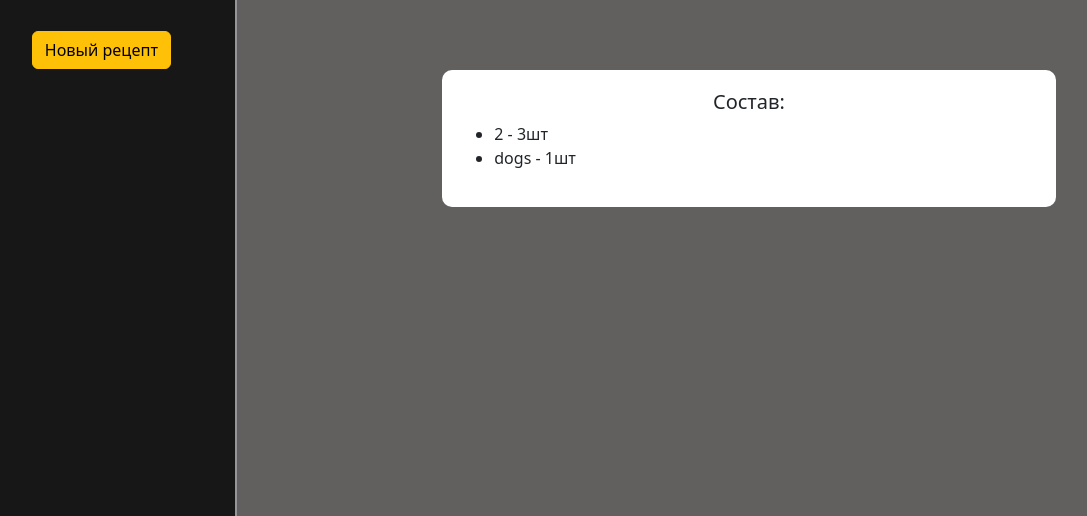
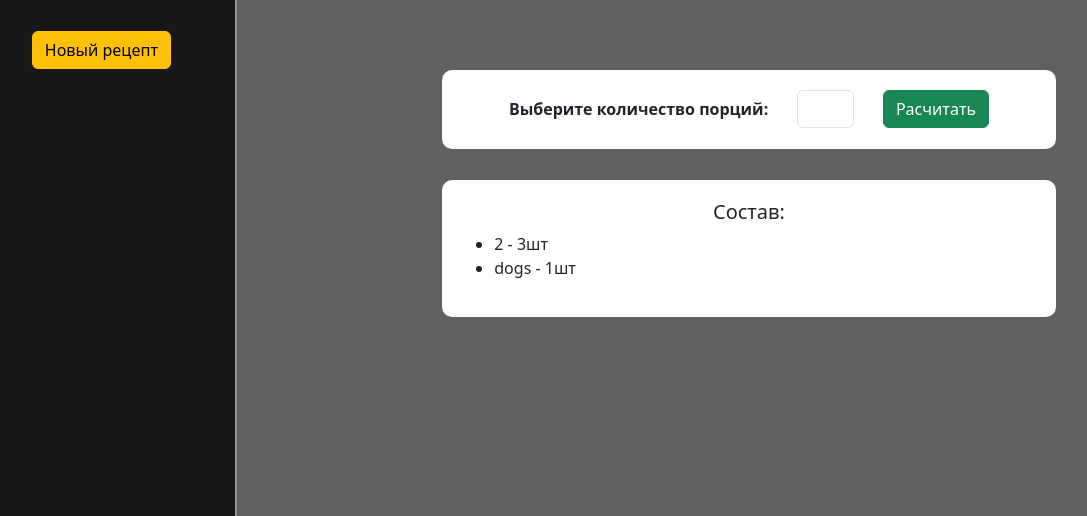
Before and after one commit to VitaliyVorobyov/cookbookshop, a Django app: page /recepts/2/ in a window 1280 px wide. Shown: the part 58-574 px from the top of the page, without its empty margins (19-1106 px from the left). Run offline with Django 5.2, Linux system fonts and the light colour scheme; data comes from the database, SQL or seed files in the repository; some libraries are stand-ins or nearby versions.

Commit message:
add multiplication

```diff
--- a/recept/forms.py
+++ b/recept/forms.py
@@ -21,12 +21,6 @@ class ReceptForm(ModelForm):
         model = ReceptModel
         fields = ['ingredient_name', 'count', 'measure']
 
-        # labels = {
-        #     'ingredient_name': '',
-        #     'count': '',
-        #     'measure': '',
-        # }
-
         widgets = {
             'ingredient_name': TextInput(attrs={'id': 'ingredient_name', 'class': 'form-control', 'placeholder': 'Ингредиент'}),
             'count': NumberInput(attrs={'id': 'count', 'class': 'form-control', 'placeholder': 'Количество'}),
--- a/recept/static/newrecept/css/newrecept.css
+++ b/recept/static/newrecept/css/newrecept.css
@@ -116,17 +116,26 @@ footer {
 }
 
 .form {
+    padding-top: 10%;
     display: flex;
     flex-direction: row;
     margin-top: 3%;
 }
 
 form {
-    padding-top: 10%;
     display: flex;
     flex-direction: column;
     align-items: center;
     justify-content: center;
+}
+
+.count-per {
+    flex-direction: row;
+    gap: 5%;
+}
+
+#per {
+    width: 10%;
 }
 
 #button {
--- a/recept/templates/recept/view-recept.html
+++ b/recept/templates/recept/view-recept.html
@@ -20,6 +20,13 @@
     <div class="main">
         {% if ingredients %}
             <div class="recept-list">
+                <form class="count-per" method="get">
+                    <label for="per"><b>Выберите количество порций:</b></label>
+                    <input class="form-control" type="number" id="per" name="per">
+                    <button class="btn btn-success" type="submit">Расчитать</button>
+                </form>
+            </div>
+            <div class="recept-list">
                 <h5>Состав:</h5>
                 <div class="list">
                     <ul>
```
